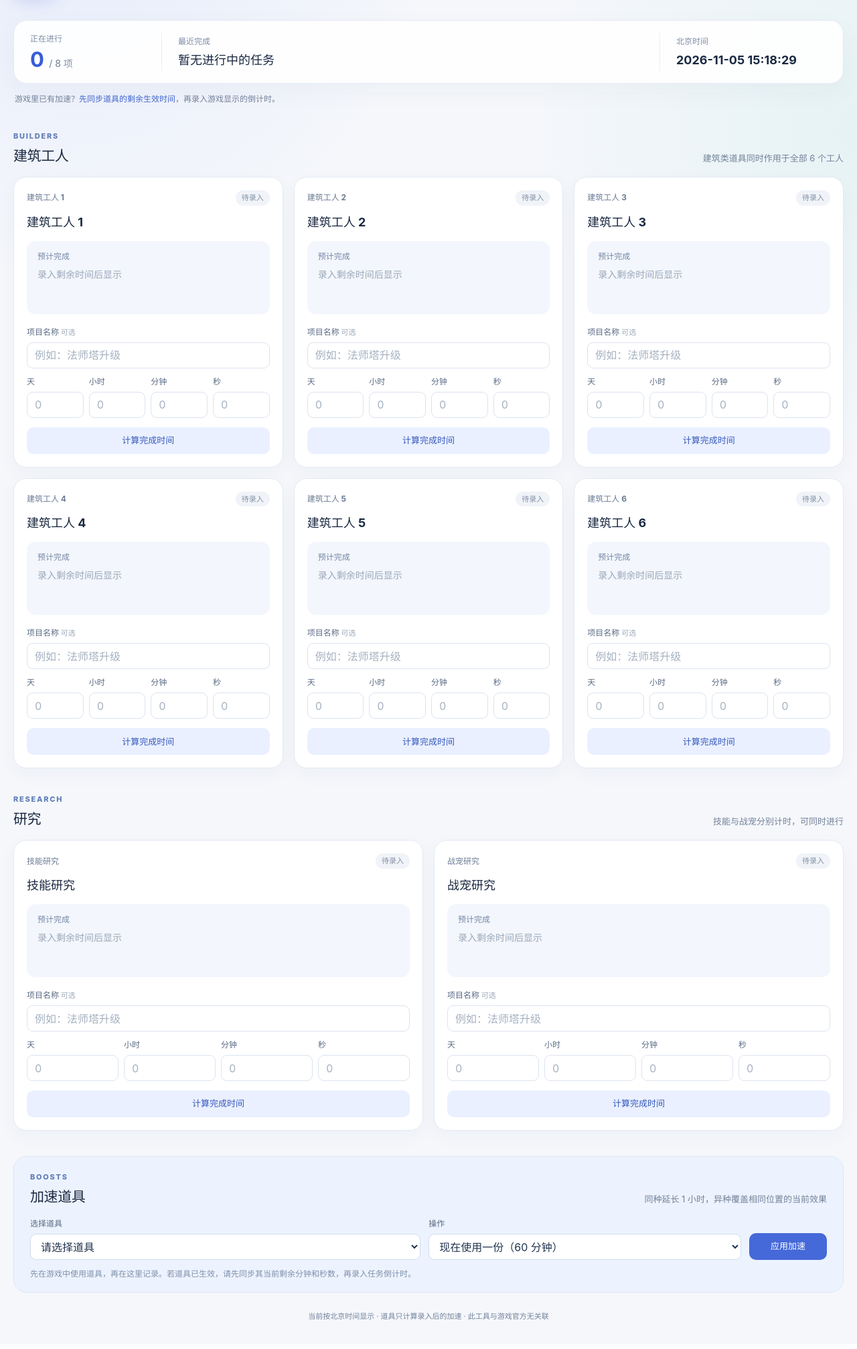
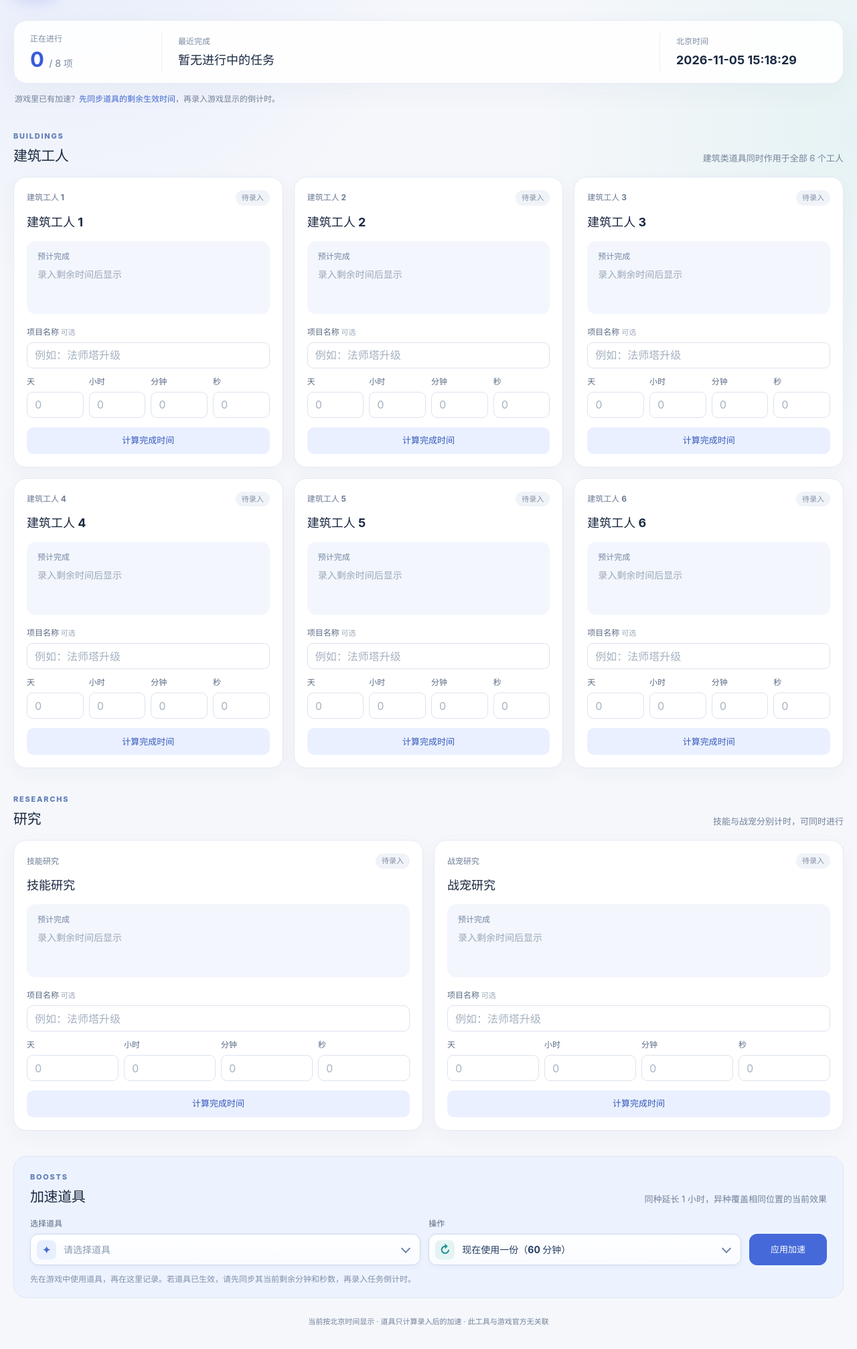
Before and after one commit to rushingrain/coc-timer, a FastAPI app: page / in a window 1280 px wide. Shown: the part 128-2142 px from the top of the page at 67% size. Before the commit the page ends 2098 px from the top, so only its background shows below. Run offline with FastAPI, Linux system fonts and the light colour scheme; data that the repository does not hold is empty.

Commit message:
style: selector of boosts

```diff
--- a/app/static/app.css
+++ b/app/static/app.css
@@ -164,10 +164,63 @@ input[type="number"]::-webkit-outer-spin-button, input[type="number"]::-webkit-i
 
 .boost-block { padding: 22px 24px 18px; border: 1px solid #dce5f4; border-radius: 20px; background: #edf3fe; }
 .boost-form { display: grid; grid-template-columns: minmax(190px, 1.5fr) minmax(190px, 1.2fr) minmax(160px, 1fr) auto; align-items: end; gap: 12px; }
-.boost-form .primary-button { min-width: 116px; }
+.boost-form .primary-button { min-width: 116px; height: 47px; border-radius: 12px; }
 .boost-minutes { display: grid; grid-template-columns: minmax(0, 1fr) 70px; gap: 8px; }
 .boost-form:has(.boost-minutes[hidden]) { grid-template-columns: minmax(190px, 1.5fr) minmax(190px, 1.2fr) auto; }
-.boost-form select, .boost-form input { border-color: #cfdcf1; }
+.boost-form input { height: 47px; border-color: #cfdcf1; border-radius: 12px; }
+.boost-select-wrap { position: relative; display: block; }
+.boost-select-wrap select {
+  height: 47px;
+  padding: 0 40px 0 49px;
+  appearance: none;
+  -webkit-appearance: none;
+  border: 1px solid #cbd8ee;
+  border-radius: 12px;
+  background: linear-gradient(180deg, #ffffff, #f9fbff);
+  box-shadow: 0 2px 7px rgba(50, 79, 140, 0.06);
+  color: #253b62;
+  font-size: 14px;
+  font-weight: 650;
+  cursor: pointer;
+  white-space: nowrap;
+  text-overflow: ellipsis;
+  transition: border-color 150ms ease, box-shadow 150ms ease, background 150ms ease;
+}
+.boost-select-wrap select:invalid { color: #8a9ab3; }
+.boost-select-wrap select option, .boost-select-wrap select optgroup { color: #253b62; background: #fff; }
+.boost-select-wrap:hover select { border-color: #9fb5e7; box-shadow: 0 6px 15px rgba(50, 79, 140, 0.1); }
+.boost-select-wrap:focus-within select { border-color: #6e8ee9; box-shadow: 0 0 0 3px rgba(84, 124, 231, 0.16), 0 7px 17px rgba(50, 79, 140, 0.09); }
+.boost-select-wrap::after {
+  content: "";
+  position: absolute;
+  top: 50%;
+  right: 17px;
+  width: 8px;
+  height: 8px;
+  border-right: 2px solid #6d83ae;
+  border-bottom: 2px solid #6d83ae;
+  transform: translateY(-70%) rotate(45deg);
+  pointer-events: none;
+}
+.boost-select-wrap:focus-within::after { border-color: #4a6dcb; }
+.boost-select-mark {
+  position: absolute;
+  z-index: 1;
+  top: 50%;
+  left: 10px;
+  display: grid;
+  place-items: center;
+  width: 29px;
+  height: 29px;
+  border-radius: 8px;
+  background: #e8efff;
+  color: #4a6dcb;
+  font-size: 17px;
+  line-height: 1;
+  transform: translateY(-50%);
+  pointer-events: none;
+}
+.boost-mode-field .boost-select-mark { background: #e5f3f3; color: #168e91; }
 .form-hint { margin: 12px 0 0; color: #7f8faa; font-size: 12px; }
 .notice { margin-bottom: 16px; padding: 12px 16px; border-radius: 11px; font-size: 13px; }
 .notice.success { color: #267a56; background: #e8f8ef; border: 1px solid #c8ecd8; }
--- a/app/templates/_dashboard.html
+++ b/app/templates/_dashboard.html
@@ -20,7 +20,7 @@
   <section class="block" aria-labelledby="builders-heading">
     <div class="block-heading">
       <div>
-        <p class="eyebrow">BUILDERS</p>
+        <p class="eyebrow">BUILDINGS</p>
         <h2 id="builders-heading">建筑工人</h2>
       </div>
       <p>建筑类道具同时作用于全部 6 个工人</p>
@@ -33,7 +33,7 @@
   <section class="block" aria-labelledby="research-heading">
     <div class="block-heading">
       <div>
-        <p class="eyebrow">RESEARCH</p>
+        <p class="eyebrow">RESEARCHS</p>
         <h2 id="research-heading">研究</h2>
       </div>
       <p>技能与战宠分别计时，可同时进行</p>
@@ -52,8 +52,10 @@
       <p>同种延长 1 小时，异种覆盖相同位置的当前效果</p>
     </div>
     <form class="boost-form" action="/boosts" method="post" hx-post="/boosts" hx-target="#dashboard" hx-swap="outerHTML">
-      <label>
+      <label class="boost-select-field">
         <span>选择道具</span>
+        <span class="boost-select-wrap">
+          <span class="boost-select-mark" aria-hidden="true">✦</span>
           <select name="kind" required>
             <option value="">请选择道具</option>
             <optgroup label="建筑工人">
@@ -67,13 +69,17 @@
               {% endfor %}
             </optgroup>
           </select>
+        </span>
       </label>
-      <label>
+      <label class="boost-select-field boost-mode-field">
         <span>操作</span>
+        <span class="boost-select-wrap">
+          <span class="boost-select-mark" aria-hidden="true">↻</span>
           <select name="mode" data-boost-mode>
             <option value="use">现在使用一份（60 分钟）</option>
             <option value="sync">同步游戏中已生效的道具</option>
           </select>
+        </span>
       </label>
       <div class="boost-minutes" data-sync-field>
         <label><span>剩余分钟</span><input name="remaining_minutes" type="number" min="0" max="10080" value="60" inputmode="numeric"></label>
```
Lines whose indentation alone changed are shown as unchanged.
